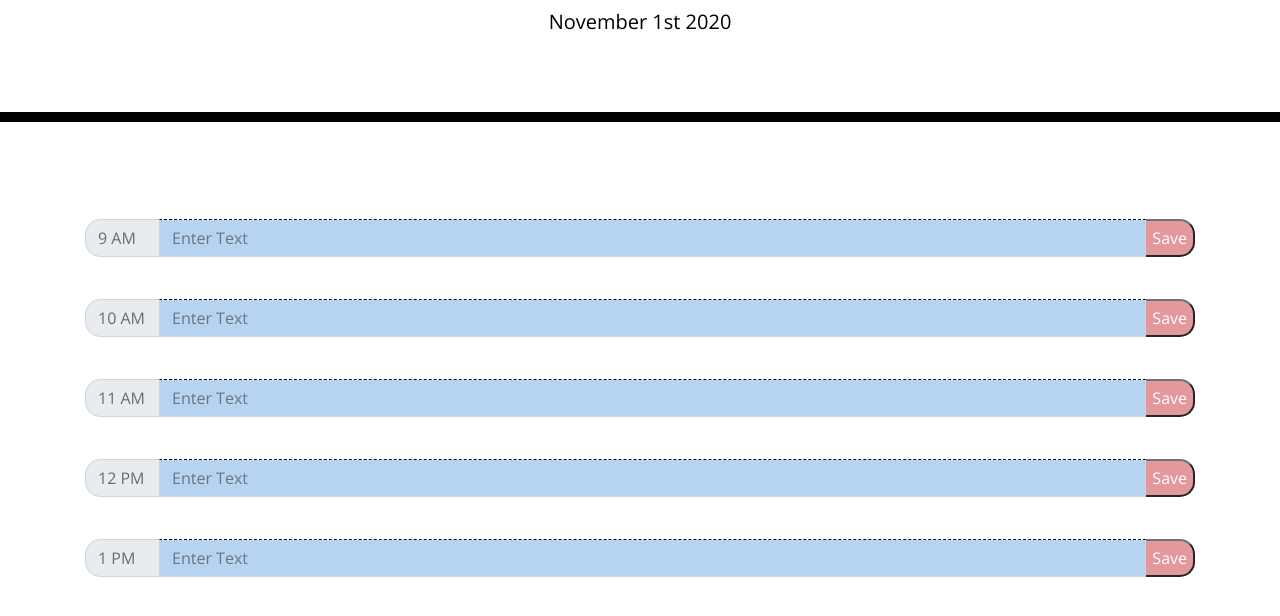
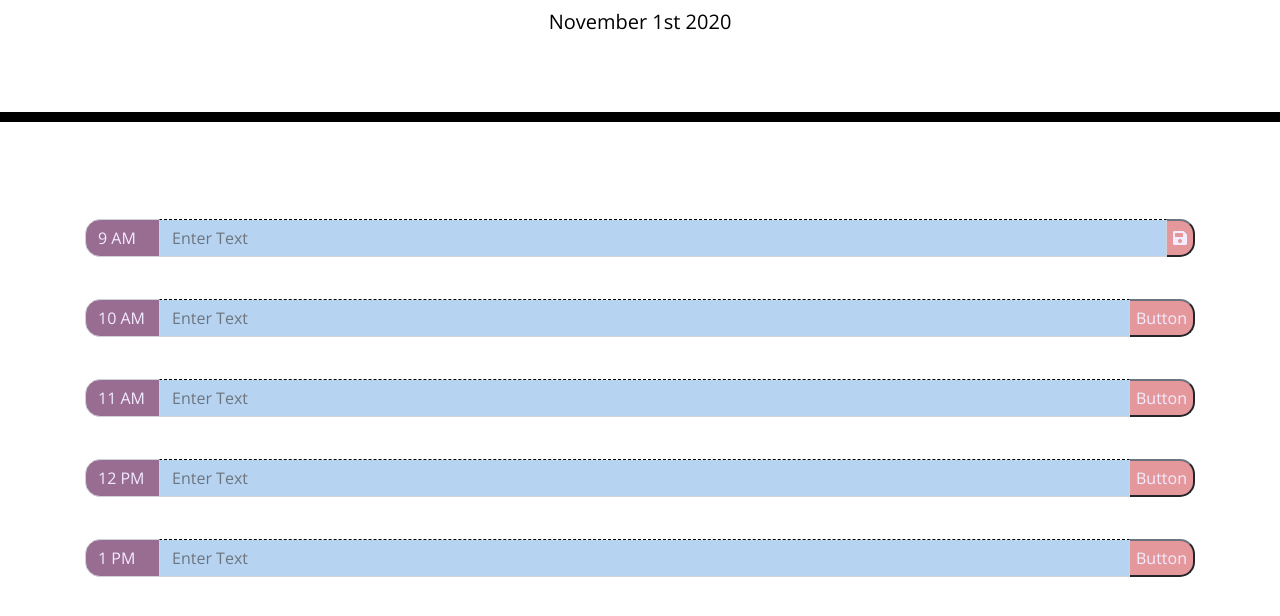
Before and after one commit to kaileesmith/Scheduler, a plain HTML site: page index.html in a window 1280 px wide. Shown: the part 182-798 px from the top of the page. Drawn offline with nearby package versions, Linux system fonts and the light colour scheme.

Commit message:
added save icon as test and adjusted colors in css

```diff
--- a/app.js
+++ b/app.js
@@ -6,7 +6,7 @@ let currentDay = moment().format('MMMM Do YYYY')
 $("#currentDay").text(currentDay)
 $("span").addClass("time-block")
 $("span").attr("style", "width: 75px")
-$("button").text("Save")
+// $("button").text("Save")
 
 let times = [9, 10, 11, 12, 13, 14, 15, 16, 17]
 
--- a/index.html
+++ b/index.html
@@ -40,7 +40,7 @@
               </div>
               <input id="9" type="text" class="form-control" placeholder="Enter Text">
               <div class="input-group-append">
-                <button class="saveBtn btn-outline-secondary" type="submit" id="button-addon2">Button</button>
+                <button class="saveBtn btn-outline-secondary fas fa-save" type="submit" id="button-addon2"></button>
               </div>
             </div>
           </form>
--- a/style.css
+++ b/style.css
@@ -28,7 +28,8 @@ textarea{
 .time-block{
   text-align: center;
   border-radius: 15px;
-  color: #6D6875;
+  color: #f3ecff;
+  background-color: #996c92;
 }
 
 .row {
@@ -44,7 +45,7 @@ textarea{
 }
 
 .past {
-  background-color: #B5838D;
+  background-color: #afa8a9;
   color: white;
 }
 
@@ -63,10 +64,11 @@ textarea{
   border-top-right-radius: 15px;
   border-bottom-right-radius: 15px;
   background-color: #E5989B;
-  color: white;
+  color: #f3ecff;
 }
 
 .saveBtn i:hover {
   font-size: 20px;
   transition: all .3s ease-in-out;
+
 }
```
